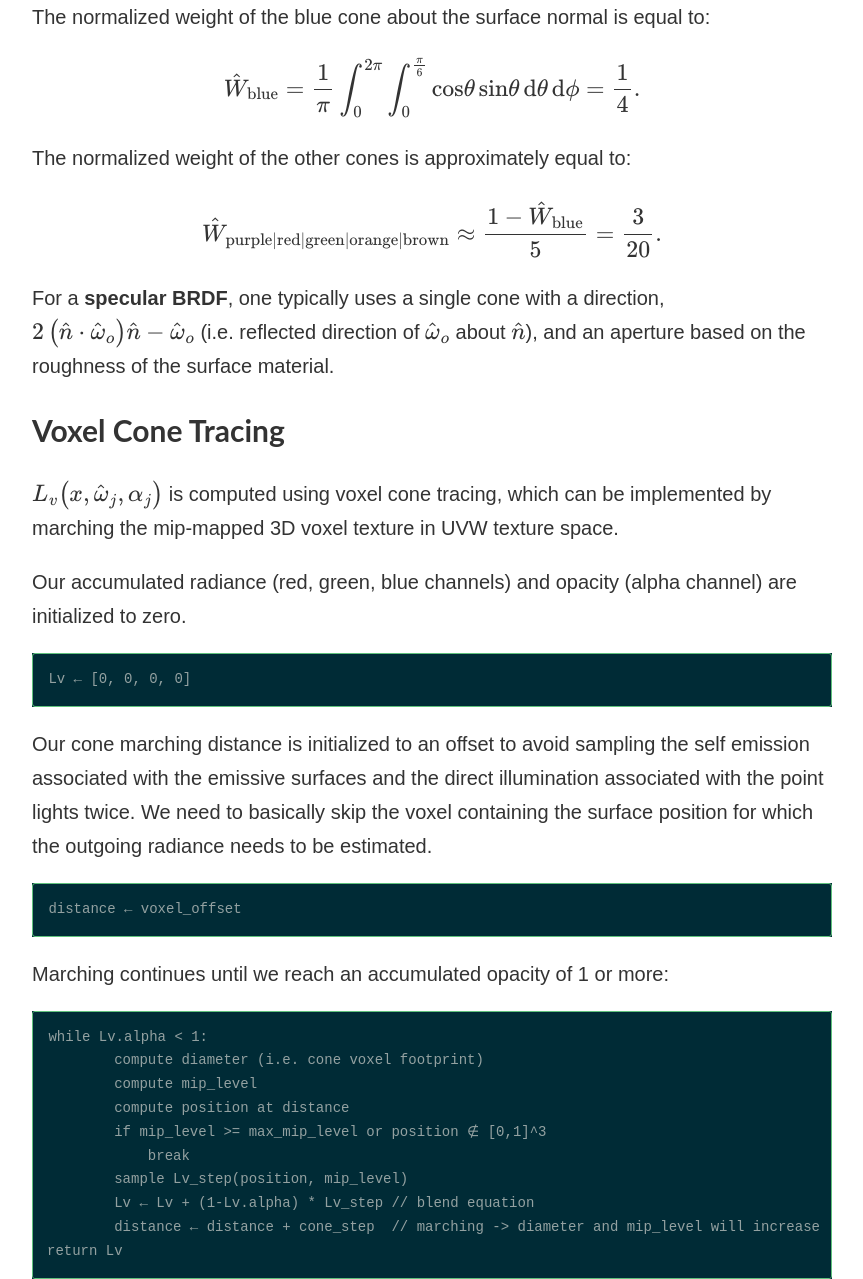
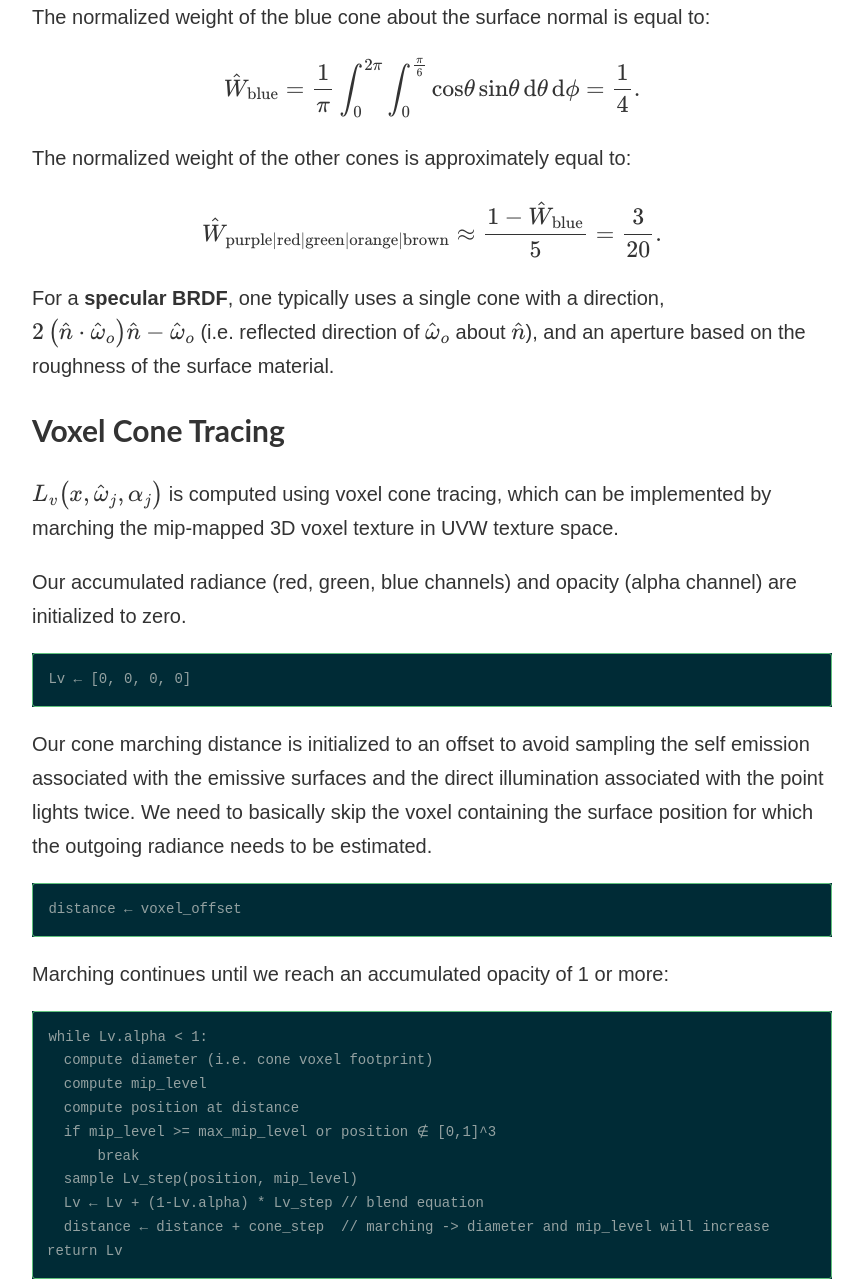
Before and after one commit to matt77hias/Blog, a Jekyll site: the page built from _posts/2018-08-19-voxel-cone-tracing.md, in a window 1280 px wide. Shown: the part 2156-3435 px from the top of the page, without its empty margins (208-1071 px from the left). Built offline with Jekyll 4.4.1, drawn with Linux system fonts in a browser that asks for light colours; formulas are drawn with MathJax 3; comment, search, counter and statistics services are not loaded; grey boxes are pictures that could not be loaded.

Commit message:
Update main.scss

```diff
--- a/css/main.scss
+++ b/css/main.scss
@@ -25,7 +25,9 @@ $content-width:    800px;
 $on-palm:          600px;
 $on-laptop:        1000px;
 
-
+pre {
+    tab-size: 2;
+}
 
 // Use media queries like this:
 // @include media-query($on-palm) {
@@ -40,9 +42,7 @@ $on-laptop:        1000px;
     }
 }
 
-
-
 // Import partials from `sass_dir` (defaults to `_sass`)
 @import
-        "style"
+	"style"
 ;
```
